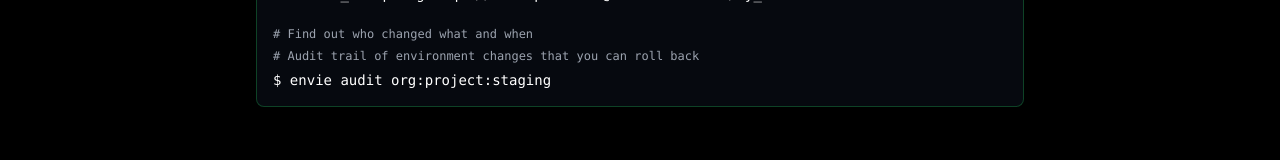
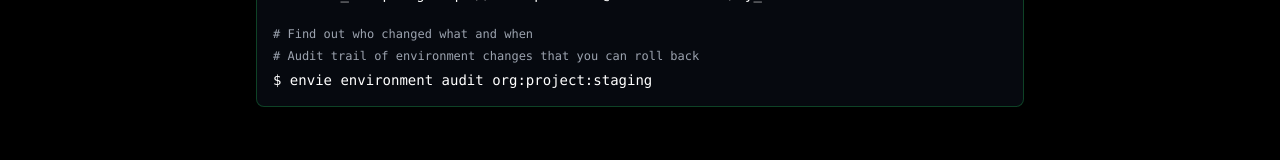
Before and after one commit to ilmari-h/envie, a Next.js app in the folder apps/landing-page/: page / in a window 1280 px wide. Shown: the part 1053-1213 px from the top of the page. Built offline with nearby package versions, Linux system fonts and the light colour scheme.

Commit message:
Fix landing page issue

```diff
--- a/apps/landing-page/app/page.tsx
+++ b/apps/landing-page/app/page.tsx
@@ -145,7 +145,7 @@
               <div className="text-white">$ envie set org:project:staging \<br/>DATABASE_URL=postgresql://user:password@localhost:5432/my_database</div>
               <div className="text-gray-400 text-xs mt-3"><br/># Find out who changed what and when</div>
               <div className="text-gray-400 text-xs mt-3"># Audit trail of environment changes that you can roll back</div>
-              <div className="text-white">$ envie audit org:project:staging</div>
+              <div className="text-white">$ envie environment audit org:project:staging</div>
             </div>
           </div>
         </div>
```
